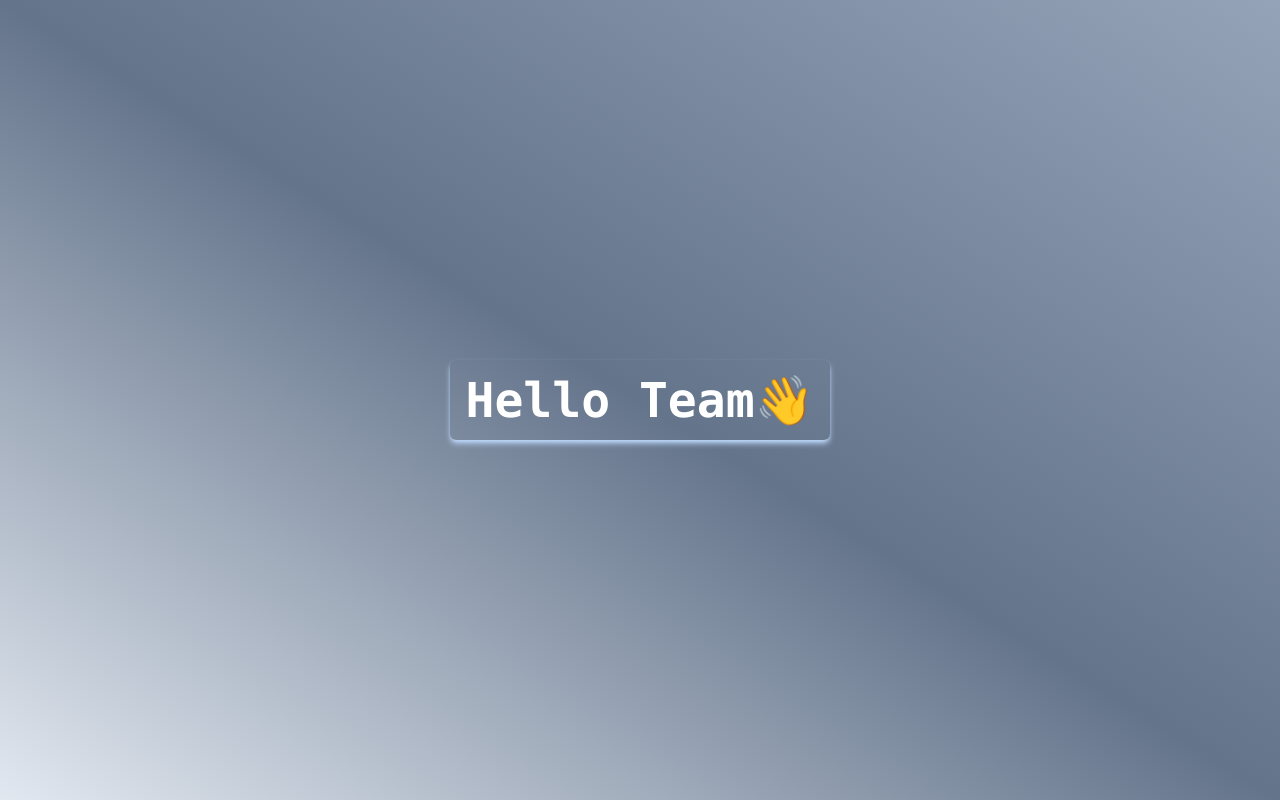
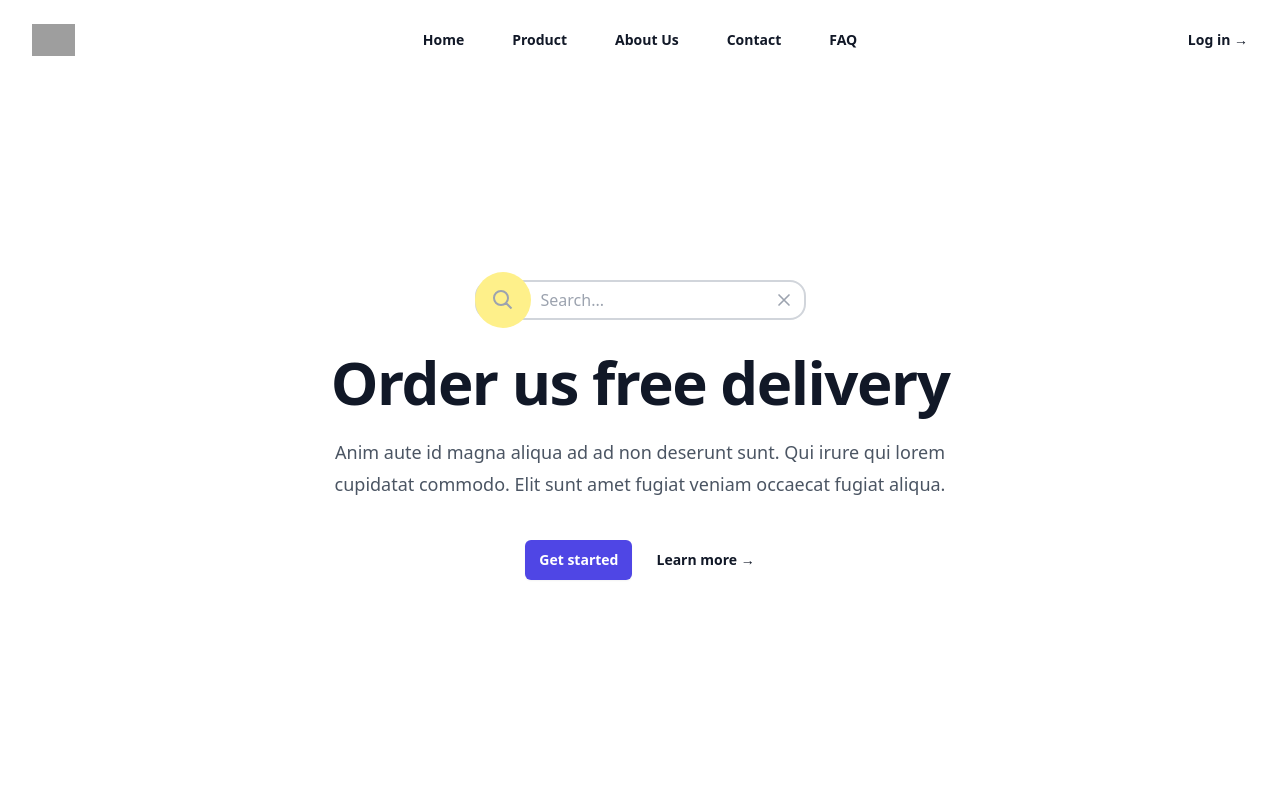
Before and after one commit to Brhyancodes/alx-project-0x13-setup, a React (Vite) app in the folder client/: page / in a window 1280 px wide. Built offline with nearby package versions, Linux system fonts and the light colour scheme; grey boxes are pictures that could not be loaded.

Commit message:
home page layout

```diff
--- a/client/src/App.tsx
+++ /dev/null
@@ -1,13 +0,0 @@
-import React from 'react'
-
-const App = () => {
-  return (
-    <div className="text-5xl flex justify-center items-center h-screen font-mono font-bold bg-gradient-to-tr from-slate-200 via-slate-500 to-slate-400">
-      <h1 className=" shadow-md shadow-blue-200 p-4 rounded-md text-white hover:shadow-lg hover:shadow-blue-200 hover:text-black duration-200 ease-in-out">
-        Hello Team👋
-      </h1>
-    </div>
-  );
-}
-
-export default App
--- a/client/src/main.tsx
+++ b/client/src/main.tsx
@@ -1,10 +1,21 @@
 import { StrictMode } from 'react'
 import { createRoot } from 'react-dom/client'
-import App from './App.tsx'
+import App from './pages/Home.tsx'
 import './index.css'
+import { createBrowserRouter } from 'react-router-dom'
+import { RouterProvider } from 'react-router-dom'
+import Error from './pages/Error.tsx'
+
+const router = createBrowserRouter ([
+  {
+    path:"/",
+    element: <App/>,
+    errorElement: <Error/>
+  }
+])
 
 createRoot(document.getElementById('root')!).render(
   <StrictMode>
-    <App />
+   <RouterProvider router={router}/>
   </StrictMode>,
 )
--- /dev/null
+++ b/client/src/pages/Home.tsx
@@ -0,0 +1,198 @@
+"use client";
+
+import { useState } from "react";
+import { Dialog, DialogPanel } from "@headlessui/react";
+import { Bars3Icon, XMarkIcon } from "@heroicons/react/24/outline";
+
+const navigation = [
+  { name: "Home", href: "#" },
+  { name: "Product", href: "#" },
+  { name: "About Us", href: "#" },
+  { name: "Contact", href: "#" },
+  { name: "FAQ", href: "#" },
+];
+
+export default function App() {
+  const [mobileMenuOpen, setMobileMenuOpen] = useState(false);
+
+  return (
+    <div className="bg-white h-screen">
+      <header className="absolute inset-x-0 top-0 z-50">
+        <nav
+          aria-label="Global"
+          className="flex items-center justify-between p-6 lg:px-8"
+        >
+          <div className="flex lg:flex-1">
+            <a href="#" className="-m-1.5 p-1.5">
+              <span className="sr-only">Your Company</span>
+              <img
+                alt=""
+                src="https://tailwindui.com/img/logos/mark.svg?color=indigo&shade=600"
+                className="h-8 w-auto"
+              />
+            </a>
+          </div>
+          <div className="flex lg:hidden">
+            <button
+              type="button"
+              onClick={() => setMobileMenuOpen(true)}
+              className="-m-2.5 inline-flex items-center justify-center rounded-md p-2.5 text-gray-700"
+            >
+              <span className="sr-only">Open main menu</span>
+              <Bars3Icon aria-hidden="true" className="h-6 w-6" />
+            </button>
+          </div>
+          <div className="hidden lg:flex lg:gap-x-12">
+            {navigation.map((item) => (
+              <a
+                key={item.name}
+                href={item.href}
+                className="text-sm font-semibold leading-6 text-gray-900"
+              >
+                {item.name}
+              </a>
+            ))}
+          </div>
+          <div className="hidden lg:flex lg:flex-1 lg:justify-end">
+            <a
+              href="#"
+              className="text-sm font-semibold leading-6 text-gray-900"
+            >
+              Log in <span aria-hidden="true">&rarr;</span>
+            </a>
+          </div>
+        </nav>
+        <Dialog
+          open={mobileMenuOpen}
+          onClose={setMobileMenuOpen}
+          className="lg:hidden"
+        >
+          <div className="fixed inset-0 z-50" />
+          <DialogPanel className="fixed inset-y-0 right-0 z-50 w-full overflow-y-auto bg-white px-6 py-6 sm:max-w-sm sm:ring-1 sm:ring-gray-900/10">
+            <div className="flex items-center justify-between">
+              <a href="#" className="-m-1.5 p-1.5">
+                <span className="sr-only">Your Company</span>
+                <img
+                  alt=""
+                  src="https://tailwindui.com/img/logos/mark.svg?color=indigo&shade=600"
+                  className="h-8 w-auto"
+                />
+              </a>
+              <button
+                type="button"
+                onClick={() => setMobileMenuOpen(false)}
+                className="-m-2.5 rounded-md p-2.5 text-gray-700"
+              >
+                <span className="sr-only">Close menu</span>
+                <XMarkIcon aria-hidden="true" className="h-6 w-6" />
+              </button>
+            </div>
+            <div className="mt-6 flow-root">
+              <div className="-my-6 divide-y divide-gray-500/10">
+                <div className="space-y-2 py-6">
+                  {navigation.map((item) => (
+                    <a
+                      key={item.name}
+                      href={item.href}
+                      className="-mx-3 block rounded-lg px-3 py-2 text-base font-semibold leading-7 text-gray-900 hover:bg-gray-50"
+                    >
+                      {item.name}
+                    </a>
+                  ))}
+                </div>
+                <div className="py-6">
+                  <a
+                    href="#"
+                    className="-mx-3 block rounded-lg px-3 py-2.5 text-base font-semibold leading-7 text-gray-900 hover:bg-gray-50"
+                  >
+                    Log in
+                  </a>
+                </div>
+              </div>
+            </div>
+          </DialogPanel>
+        </Dialog>
+      </header>
+
+      <div className="relative isolate px-6 pt-14 lg:px-8">
+        <div
+          aria-hidden="true"
+          className="absolute inset-x-0 -top-40 -z-10 transform-gpu overflow-hidden blur-3xl sm:-top-80"
+        ></div>
+        <div className="mx-auto max-w-2xl py-32 sm:py-48 lg:py-56">
+          <div className="hidden sm:mb-8 sm:flex sm:justify-center">
+            <div className="relative">
+              <input
+                className="appearance-none border-2 pl-16 pr-8  border-gray-300 hover:border-gray-400 transition-colors rounded-2xl w-full py-2 px-3 text-gray-800 leading-tight focus:outline-none focus:ring-purple-600 focus:border-purple-600 focus:shadow-outline"
+                id="username"
+                type="text"
+                placeholder="Search..."
+              />
+              <div className="absolute right-0 inset-y-0 flex items-center">
+                <svg
+                  xmlns="http://www.w3.org/2000/svg"
+                  className="-ml-1 mr-3 h-5 w-5 text-gray-400 hover:text-gray-500"
+                  fill="none"
+                  viewBox="0 0 24 24"
+                  stroke="currentColor"
+                >
+                  <path
+                    stroke-linecap="round"
+                    stroke-linejoin="round"
+                    stroke-width="2"
+                    d="M6 18L18 6M6 6l12 12"
+                  />
+                </svg>
+              </div>
+
+              <div className="absolute left-0 inset-y-0 flex items-center">
+                <svg
+                  xmlns="http://www.w3.org/2000/svg"
+                  className="h-14 w-14 rounded-full p-4   text-gray-400 hover:text-gray-500 bg-yellow-200"
+                  fill="none"
+                  viewBox="0 0 24 24"
+                  stroke="currentColor"
+                >
+                  <path
+                    stroke-linecap="round"
+                    stroke-linejoin="round"
+                    stroke-width="2"
+                    d="M21 21l-6-6m2-5a7 7 0 11-14 0 7 7 0 0114 0z"
+                  />
+                </svg>
+              </div>
+            </div>
+          </div>
+          <div className="text-center">
+            <h1 className="text-4xl font-bold tracking-tight text-gray-900 sm:text-6xl">
+              Order us free delivery
+            </h1>
+            <p className="mt-6 text-lg leading-8 text-gray-600">
+              Anim aute id magna aliqua ad ad non deserunt sunt. Qui irure qui
+              lorem cupidatat commodo. Elit sunt amet fugiat veniam occaecat
+              fugiat aliqua.
+            </p>
+            <div className="mt-10 flex items-center justify-center gap-x-6">
+              <a
+                href="#"
+                className="rounded-md bg-indigo-600 px-3.5 py-2.5 text-sm font-semibold text-white shadow-sm hover:bg-indigo-500 focus-visible:outline focus-visible:outline-2 focus-visible:outline-offset-2 focus-visible:outline-indigo-600"
+              >
+                Get started
+              </a>
+              <a
+                href="#"
+                className="text-sm font-semibold leading-6 text-gray-900"
+              >
+                Learn more <span aria-hidden="true">→</span>
+              </a>
+            </div>
+          </div>
+        </div>
+        <div
+          aria-hidden="true"
+          className="absolute inset-x-0 top-[calc(100%-13rem)] -z-10 transform-gpu overflow-hidden blur-3xl sm:top-[calc(100%-30rem)]"
+        ></div>
+      </div>
+    </div>
+  );
+}
```
Also changed, not shown: client/package.json (+6 -1 lines), client/src/pages/Error.tsx (added, +34 -0 lines), 1 other file (tests, documents, lock files or other folders).
